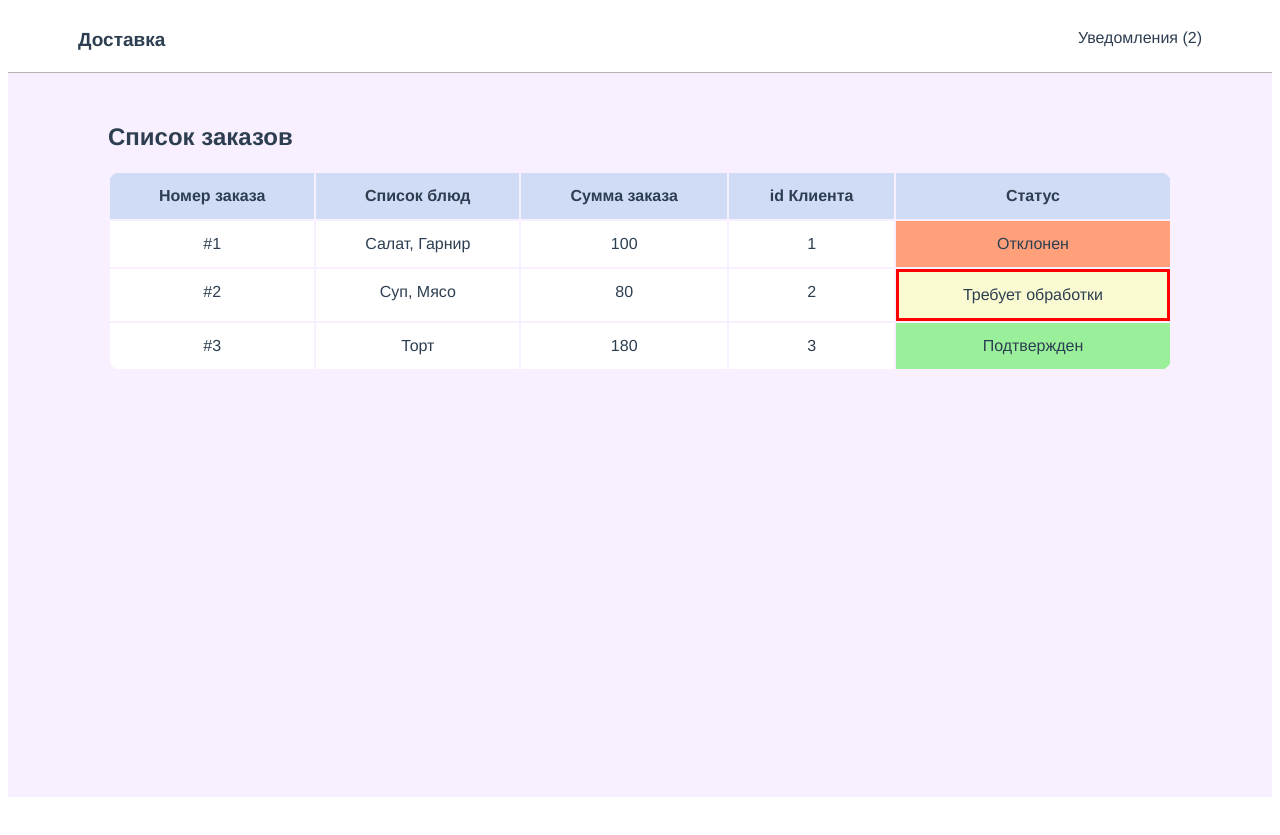
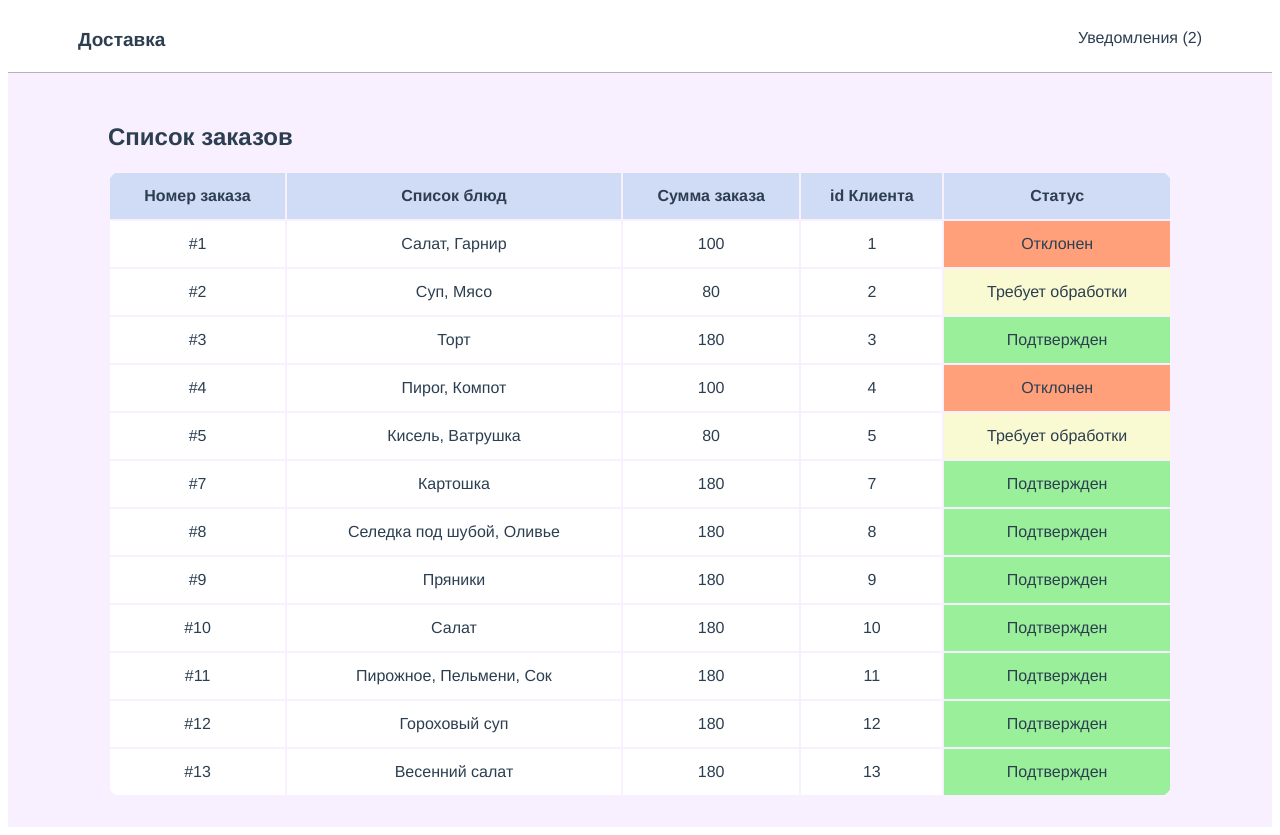
Before and after one commit to Yuliana-coder/delivery-project, a Vue app: page / in a window 1280 px wide. Before the commit the page ends 805 px from the top, so only its background shows below. Built offline with nearby package versions, Linux system fonts and the light colour scheme.

Commit message:
Попан, прокидка данных, доработки

```diff
--- a/src/components/orders-list/orders-list.css
+++ b/src/components/orders-list/orders-list.css
@@ -47,7 +47,7 @@ th {
 }
 .orders-table__body-row-cell_wait {
   background-color: lightgoldenrodyellow;
-  border: red 3px solid;
+  /* border: red 3px solid; */
 }
 .orders-popup {
   margin: 0;
--- a/src/components/popup-order/popup-order.css
+++ b/src/components/popup-order/popup-order.css
@@ -1,6 +1,6 @@
 .popup {
   width: 400px;
-  height: 200px;
+  height: 300px;
   padding: 20px;
   background-color: #ffffff;
   box-shadow: 0 0 10px #535151;
@@ -11,9 +11,13 @@
   justify-content: flex-end;
 }
 .popup__info {
-    padding-left: 20px;
-    overflow-x: auto;
+  padding-left: 20px;
+  overflow-x: auto;
 }
 .popup__info-card-item {
-    margin: 5px 0;
+  margin: 5px 0;
 }
+.popup__dishes-item:not(:last-child)::after {
+  display: inline;
+  content: ", ";
+}
--- a/src/components/popup-order/popup-order.vue
+++ b/src/components/popup-order/popup-order.vue
@@ -14,9 +14,12 @@
             <div v-if="order.weight" class="popup__info-card-item"><span>Вес заказа:&nbsp;</span>
             <span>{{order.weight}}</span></div>
             <div v-if="order.weight" class="popup__info-card-item"><span>Статус:&nbsp;
-                 <template v-if="order.rejected">Отклонен</template>
+                 <template v-if="order.rejected">Отклонен
+                      <div>Причина: <template v-if="order.reasonForRejection">{{order.reasonForRejection}}</template>
+                      <template v-else>Некорректные данные</template></div>
+                 </template>
              <template v-else-if="order.processed">Подтвержден</template>
-             <template v-else-if="!order.processed">Требует обработки</template>
+             <template v-else-if="!order.processed">Требует обработки </template>
               </span></div>
     </div>
   </div>
--- a/src/mock/customers.json
+++ b/src/mock/customers.json
@@ -19,5 +19,26 @@
         "surname": "Тарасов",
         "phonenumber": "8-933-33-33-333",
         "address": "Ул. Виноградная, дом 9, кв 7"
+    },
+    {
+        "id": 4,
+        "name": "Ольга",
+        "surname": "Степанова",
+        "phonenumber": "8-444-44-44-444",
+        "address": "Ул. Луговая, дом 5, кв 56"
+    },
+    {
+        "id": 5,
+        "name": "Игорь",
+        "surname": "Краснов",
+        "phonenumber": "8-955-55-55-555",
+        "address": "Ул. Зеленая, дом 19, кв 34"
+    },
+    {
+        "id": 6,
+        "name": "Антон",
+        "surname": "Семенов",
+        "phonenumber": "8-966-66-66-666",
+        "address": "Ул. Виноградная, дом 9, кв 7"
     }
 ]
--- a/src/mock/orders-list.json
+++ b/src/mock/orders-list.json
@@ -64,5 +64,197 @@
         "clientId": 3,
         "ordertime": "09.09 - 19:17",
         "weight": "11 кг"
+    },
+    {
+        "orderId": 4,
+        "processed": false,
+        "rejected": true,
+        "reasonForRejection": "",
+        "dishes":[
+            {
+                "id": 4,
+                "name": "Пирог",
+                "price": 100,
+                "weight": "300 гр"
+            },
+            {
+                "id": 4,
+                "name": "Компот",
+                "price": 100,
+                "weight": "300 гр"
+            }
+        ],
+        "orderPrice": 100,
+        "clientId": 4,
+        "ordertime": "09.09 - 18:00",
+        "weight": "3 кг"
+    },
+        {
+        "orderId": 5,
+        "processed": false,
+        "rejected": false,
+        "reasonForRejection": "",
+        "dishes":[
+            {
+                "id": 5,
+                "name": "Кисель",
+                "price": 80,
+                "weight": "300 гр"
+            },
+            {
+                "id": 5,
+                "name": "Ватрушка",
+                "price": 80,
+                "weight": "300 гр"
+            }
+        ],
+        "orderPrice": 80,
+        "clientId": 5,
+        "ordertime": "09.09 - 18:50",
+        "weight": "2 кг"
+    },
+    {
+        "orderId": 7,
+        "processed": true,
+        "rejected": false,
+        "reasonForRejection": "",
+        "dishes":[
+            {
+                "id": 7,
+                "name": "Картошка",
+                "price": 80,
+                "weight": "300 гр"
+            }
+        ],
+        "orderPrice": 180,
+        "clientId": 7,
+        "ordertime": "09.09 - 19:17",
+        "weight": "1.2 кг"
+    },
+    {
+        "orderId": 8,
+        "processed": true,
+        "rejected": false,
+        "reasonForRejection": "",
+        "dishes":[
+            {
+                "id": 8,
+                "name": "Селедка под шубой",
+                "price": 80,
+                "weight": "300 гр"
+            },
+            {
+                "id": 8,
+                "name": "Оливье",
+                "price": 80,
+                "weight": "300 гр"
+            }
+        ],
+        "orderPrice": 180,
+        "clientId": 8,
+        "ordertime": "09.09 - 19:17",
+        "weight": "1 кг"
+    },
+    {
+        "orderId": 9,
+        "processed": true,
+        "rejected": false,
+        "reasonForRejection": "",
+        "dishes":[
+            {
+                "id": 9,
+                "name": "Пряники",
+                "price": 80,
+                "weight": "300 гр"
+            }
+        ],
+        "orderPrice": 180,
+        "clientId": 9,
+        "ordertime": "09.09 - 19:17",
+        "weight": "0.3 кг"
+    },
+    {
+        "orderId": 10,
+        "processed": true,
+        "rejected": false,
+        "reasonForRejection": "",
+        "dishes":[
+            {
+                "id": 10,
+                "name": "Салат",
+                "price": 80,
+                "weight": "300 гр"
+            }
+        ],
+        "orderPrice": 180,
+        "clientId": 10,
+        "ordertime": "09.09 - 19:17",
+        "weight": "11 кг"
+    },
+    {
+        "orderId": 11,
+        "processed": true,
+        "rejected": false,
+        "reasonForRejection": "",
+        "dishes":[
+            {
+                "id": 11,
+                "name": "Пирожное",
+                "price": 80,
+                "weight": "300 гр"
+            },
+            {
+                "id": 11,
+                "name": "Пельмени",
+                "price": 80,
+                "weight": "300 гр"
+            },
+            {
+                "id": 11,
+                "name": "Сок",
+                "price": 80,
+                "weight": "300 гр"
+            }
+        ],
+        "orderPrice": 180,
+        "clientId": 11,
+        "ordertime": "09.09 - 19:17",
+        "weight": "11 кг"
+    },
+    {
+        "orderId": 12,
+        "processed": true,
+        "rejected": false,
+        "reasonForRejection": "",
+        "dishes":[
+            {
+                "id": 12,
+                "name": "Гороховый суп",
+                "price": 80,
+                "weight": "300 гр"
+            }
+        ],
+        "orderPrice": 180,
+        "clientId": 12,
+        "ordertime": "09.09 - 19:17",
+        "weight": "11 кг"
+    },
+    {
+        "orderId": 13,
+        "processed": true,
+        "rejected": false,
+        "reasonForRejection": "",
+        "dishes":[
+            {
+                "id": 13,
+                "name": "Весенний салат",
+                "price": 80,
+                "weight": "300 гр"
+            }
+        ],
+        "orderPrice": 180,
+        "clientId": 13,
+        "ordertime": "09.09 - 19:17",
+        "weight": "11 кг"
     }
 ]
--- a/src/page/homepage/homepage.js
+++ b/src/page/homepage/homepage.js
@@ -1,4 +1,3 @@
-import orderssListMock from "@/mock/orders-list.json";
 import OrdersList from "@/components/orders-list/orders-list.vue";
 
 export default {
@@ -8,7 +7,10 @@ export default {
   name: "Homepage",
   data() {
     return {
-      orders: orderssListMock,
+      orders: Array,
     };
   },
+  beforeMount() {
+    this.orders = [...JSON.parse(localStorage.getItem("orders"))];
+  },
 };
--- a/src/page/notifications/notifications.js
+++ b/src/page/notifications/notifications.js
@@ -6,13 +6,17 @@ export default {
     };
   },
   beforeMount() {
-    this.orders = this.$store.state.orders;
+    // this.orders = this.$store.state.orders;
+    this.orders = [...JSON.parse(localStorage.getItem("orders"))];
     console.log(this.orders);
   },
   computed: {
     getNotifications() {
-        return this.$store.getters.notificationOrders;
-    }
+      let orders = [...JSON.parse(localStorage.getItem("orders"))];
+      return orders.filter((item) => {
+        return !item.processed && !item.rejected;
+      });
+    },
   },
   methods: {
     goToOrdering(id) {
--- a/src/page/ordering/ordering.js
+++ b/src/page/ordering/ordering.js
@@ -9,10 +9,12 @@ export default {
       isReject: false,
       currentSelect: "Нет данных о заказчике",
       isTreatment: false,
+      orderId: null,
     };
   },
   beforeMount() {
     this.getCustomer();
+    this.orderId = this.$route.params.id;
     console.log(this.customer);
   },
   methods: {
@@ -28,6 +30,17 @@ export default {
       }
     },
     cancelNotification() {
+      let orders = [...JSON.parse(localStorage.getItem("orders"))];
+      for (let i = 0; i < orders.length; i++) {
+        if (orders[i].orderId === parseInt(this.orderId)) {
+          orders[i].rejected = true;
+          orders[i].processed = true;
+          orders[i].reasonForRejection = this.currentSelect;
+          console.log(orders[i]);
+          break;
+        }
+      }
+      localStorage.setItem("orders", JSON.stringify(orders));
       this.isGoReject = true;
     },
     checkSelect(event) {
@@ -38,6 +51,15 @@ export default {
       }
     },
     sendOrder() {
+      let orders = [...JSON.parse(localStorage.getItem("orders"))];
+      for (let i = 0; i < orders.length; i++) {
+        if (orders[i].orderId === parseInt(this.orderId)) {
+          orders[i].processed = true;
+          console.log(orders[i]);
+          break;
+        }
+      }
+      localStorage.setItem("orders", JSON.stringify(orders));
       this.isTreatment = true;
       setTimeout(() => {
         this.$router.push({ path: "delivery/" + this.customer.id });
--- a/src/store/index.js
+++ b/src/store/index.js
@@ -19,8 +19,13 @@ const store = new Vuex.Store({
   },
   actions: {
     getData() {
-      store.commit("setOrdersData", ordersMock);
+      // store.commit("setOrdersData", ordersMock);
       store.commit("setCustomersData", customersMock);
+      if (!localStorage.getItem("orders")) {
+        console.log(ordersMock);
+        localStorage.setItem("orders", JSON.stringify(ordersMock));
+      }
+      store.commit("setOrdersData", JSON.parse(localStorage.getItem("orders")));
     },
     getCustomer(state, payload) {
       let customers = [...store.state.customers];
@@ -30,7 +35,8 @@ const store = new Vuex.Store({
       store.commit("setCurrentCustomer", current);
     },
     getOrder(state, payload) {
-      let orders = [...store.state.orders];
+      // let orders = [...store.state.orders];
+      let orders = JSON.parse(localStorage.getItem("orders"));
       let current = orders.find((item) => {
         return item.clientId == parseInt(payload);
       });
```
Also changed, not shown: src/layout-pages/main-layout.vue (+22 -3 lines).
